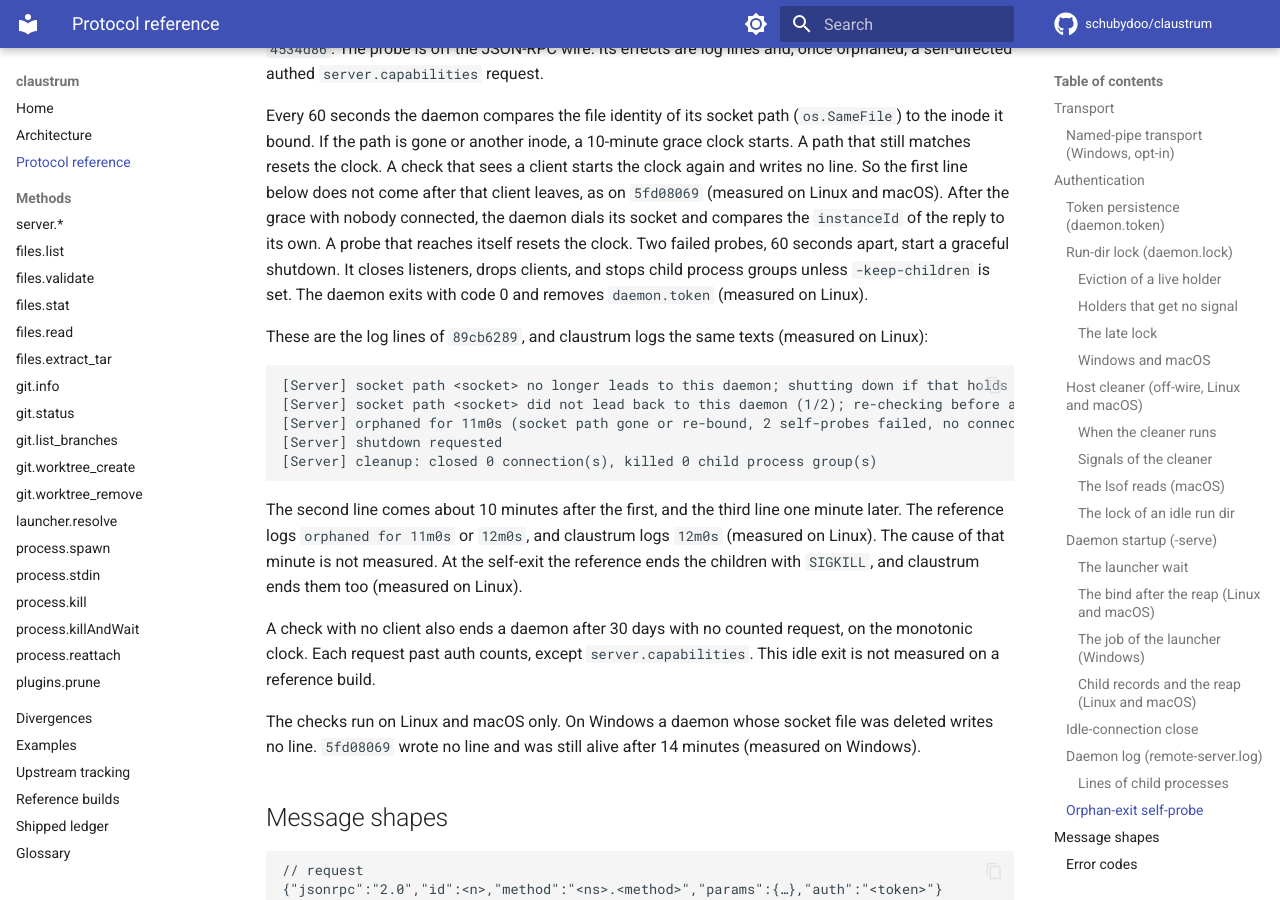
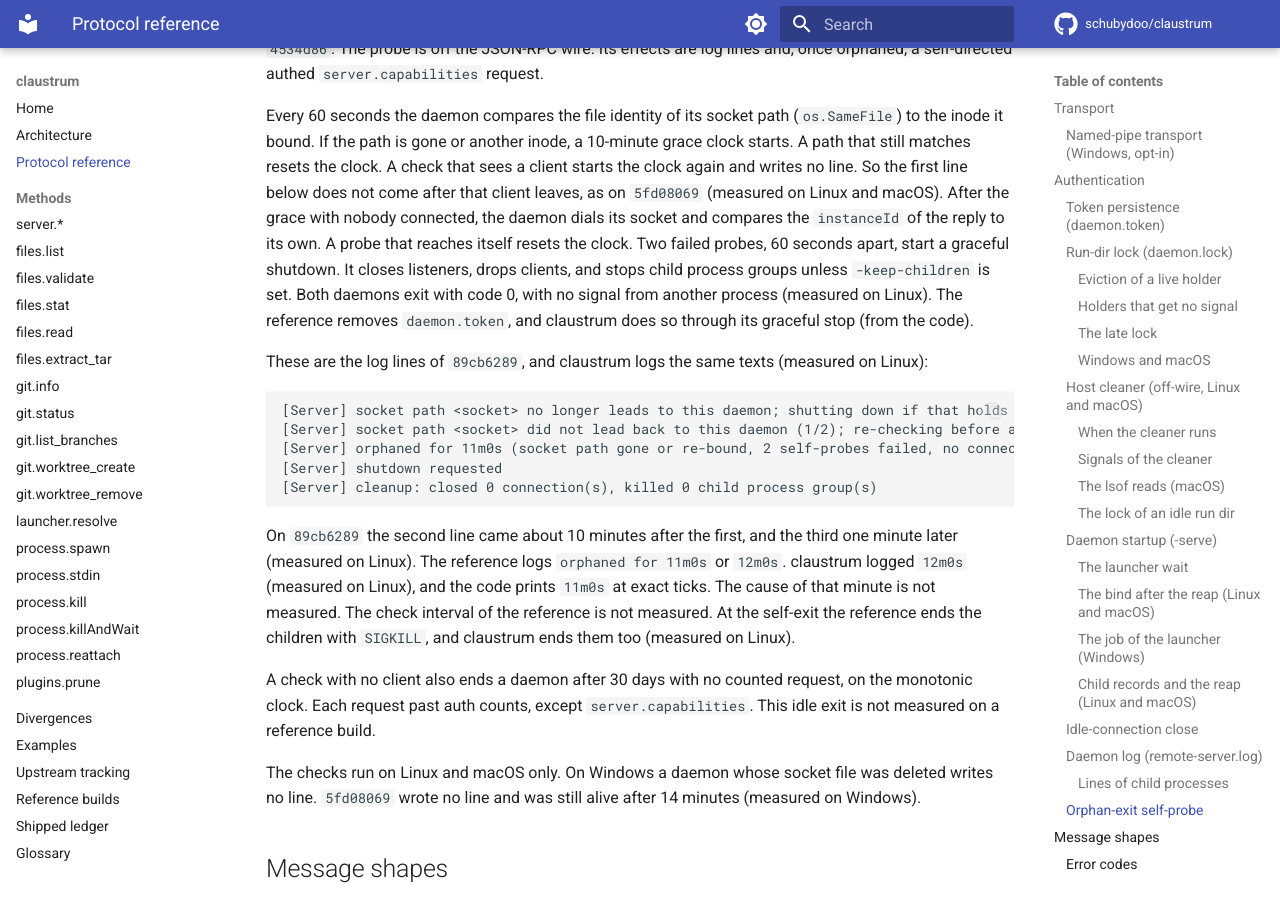
Before and after one commit to schubydoo/claustrum, an MkDocs documentation site: the page built from docs/PROTOCOL.md, in a window 1280 px wide and 900 px high, scrolled down 16184 px. Built offline with MkDocs 1.6.1 and Material for MkDocs 9.7.7, drawn with Linux system fonts in a browser that asks for light colours; comment, search, counter and statistics services are not loaded; some of the changed text lies outside the part shown.

Commit message:
docs: restore the scope marks of the idle close and the orphan exit
Co-Authored-By: Claude Opus 5.5 <noreply@anthropic.com>

````diff
--- a/docs/PROTOCOL.md
+++ b/docs/PROTOCOL.md
@@ -492,7 +492,7 @@ each connection at once, so the log of the daemon that answers holds a
 the connect does not end the wait. A killed daemon leaves such a file. A folder
 with content at the path does not end the wait either. The daemon cannot remove
 it, so it never binds (measured on Linux and Windows). An empty folder there is
-removed as an old socket file is (not measured).
+removed as an old socket file is (from the code, not measured).
 
 - The predecessor is the daemon that answered on the path before the start. On
   Linux and macOS, a daemon that answers and is not the predecessor ends the wait
@@ -582,8 +582,8 @@ After the `SIGTERM` the daemon polls for 2 s. At each poll a group takes the who
 ### Idle-connection close
 
 A `-serve` daemon closes any accepted connection that goes 5 minutes with no read
-or write. This matches `f6010b97`, and `5fd08069` closes at the same times
-(measured on Linux and macOS). The timeout is fixed and always on, with no flag
+or write. This matches `f6010b97` (measured on Linux). `5fd08069` closes at the
+same times (measured on Linux and macOS). The timeout is fixed and always on, with no flag
 and no configuration key. A watcher of each connection checks at a quarter of the
 timeout, at most every 30 s. At the timeout it closes the socket and logs
 `[Server] closing connection idle <d> in both directions: <addr>`. The reference
@@ -730,8 +730,9 @@ and macOS). After the grace with nobody connected, the daemon dials its socket
 and compares the `instanceId` of the reply to its own. A probe that reaches itself
 resets the clock. Two failed probes, 60 seconds apart, start a graceful shutdown.
 It closes listeners, drops clients, and stops child process groups unless
-`-keep-children` is set. The daemon exits with code 0 and removes `daemon.token`
-(measured on Linux).
+`-keep-children` is set. Both daemons exit with code 0, with no signal from
+another process (measured on Linux). The reference removes `daemon.token`, and
+claustrum does so through its graceful stop (from the code).
 
 These are the log lines of `89cb6289`, and claustrum logs the same texts
 (measured on Linux):
@@ -744,9 +745,11 @@ These are the log lines of `89cb6289`, and claustrum logs the same texts
 [Server] cleanup: closed 0 connection(s), killed 0 child process group(s)
 ```
 
-The second line comes about 10 minutes after the first, and the third line one
-minute later. The reference logs `orphaned for 11m0s` or `12m0s`, and claustrum
-logs `12m0s` (measured on Linux). The cause of that minute is not measured. At
+On `89cb6289` the second line came about 10 minutes after the first, and the
+third one minute later (measured on Linux). The reference logs `orphaned for
+11m0s` or `12m0s`. claustrum logged `12m0s` (measured on Linux), and the code
+prints `11m0s` at exact ticks. The cause of that minute is not measured. The
+check interval of the reference is not measured. At
 the self-exit the reference ends the children with `SIGKILL`, and claustrum ends
 them too (measured on Linux).
 
````
